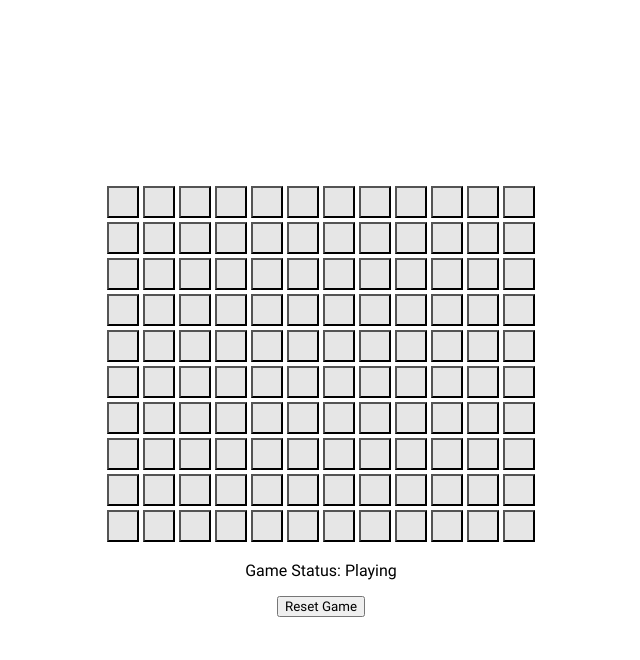
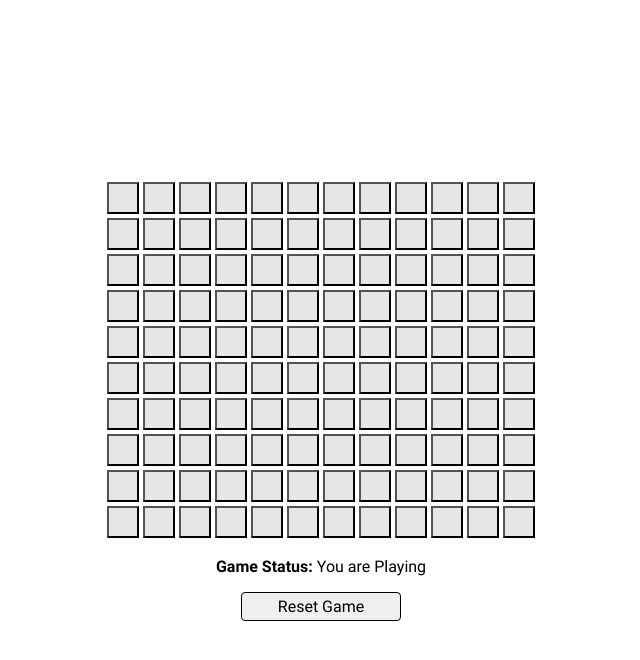
Before and after one commit to panglat/-code-challenge-minesweeper, a React (Create React App) app: page / in a window 1280 px wide. Both pictures are taken after a click on the button "Save". Shown: the top 660 px of the page, without its empty margins (319-959 px from the left). Built offline with nearby package versions, Linux system fonts and the light colour scheme.

Commit message:
Style game status

```diff
--- a/src/components/app-components/GameStatus/index.tsx
+++ b/src/components/app-components/GameStatus/index.tsx
@@ -10,16 +10,16 @@ const GameStatus: React.FC = () => {
   const gameStatus = useSelector(gameStatusSelector);
   return (
     <div className="game-status">
-      <p>
-        Game Status:{' '}
+      <p className="game-status__paragraph">
+        <strong>Game Status: </strong>
         {gameStatus === GameStatusEnum.Playing
-          ? 'Playing'
+          ? 'You are Playing'
           : gameStatus === GameStatusEnum.Won
-          ? 'Won'
-          : 'Lost'}{' '}
+          ? 'You have WON 🥳'
+          : 'You have LOST 😢'}
       </p>
       <Link to="/">
-        <button>Reset Game</button>
+        <button className="game-status__button">Reset Game</button>
       </Link>
     </div>
   );
--- a/src/components/app-components/GameStatus/styles.scss
+++ b/src/components/app-components/GameStatus/styles.scss
@@ -1,3 +1,17 @@
+@import 'global-styles/globals.scss';
+
 .game-status {
   text-align: center;
+
+  &__paragraph {
+    font-size: 1rem;
+  }
+
+  &__button {
+    width: 10rem;
+    border: 1px solid;
+    border-radius: 0.25rem;
+    padding: 0.25em 0.25em;
+    font-size: 1rem;
+  }
 }
```
Also changed, not shown: 1 other file (tests, documents, lock files or other folders).
